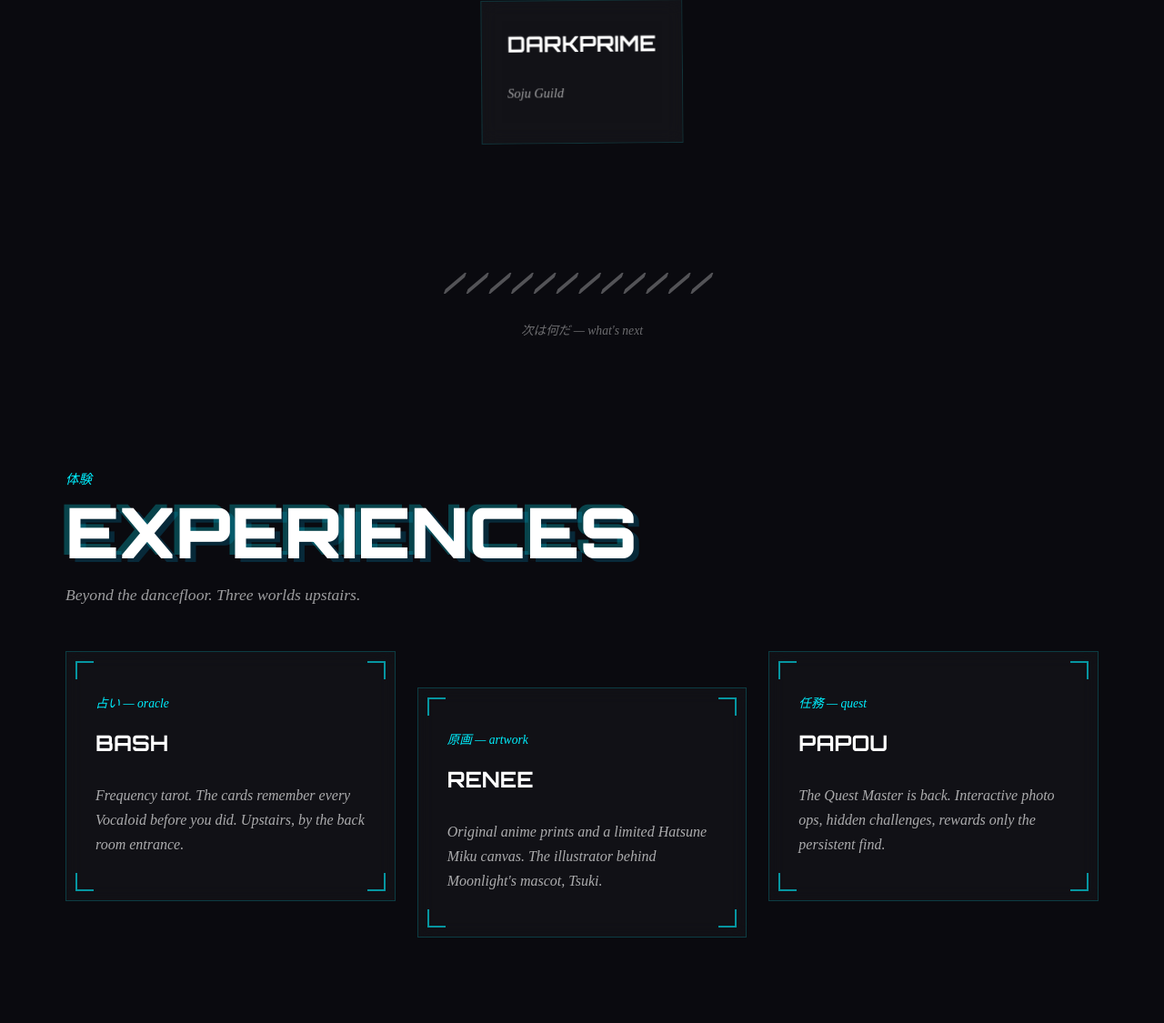
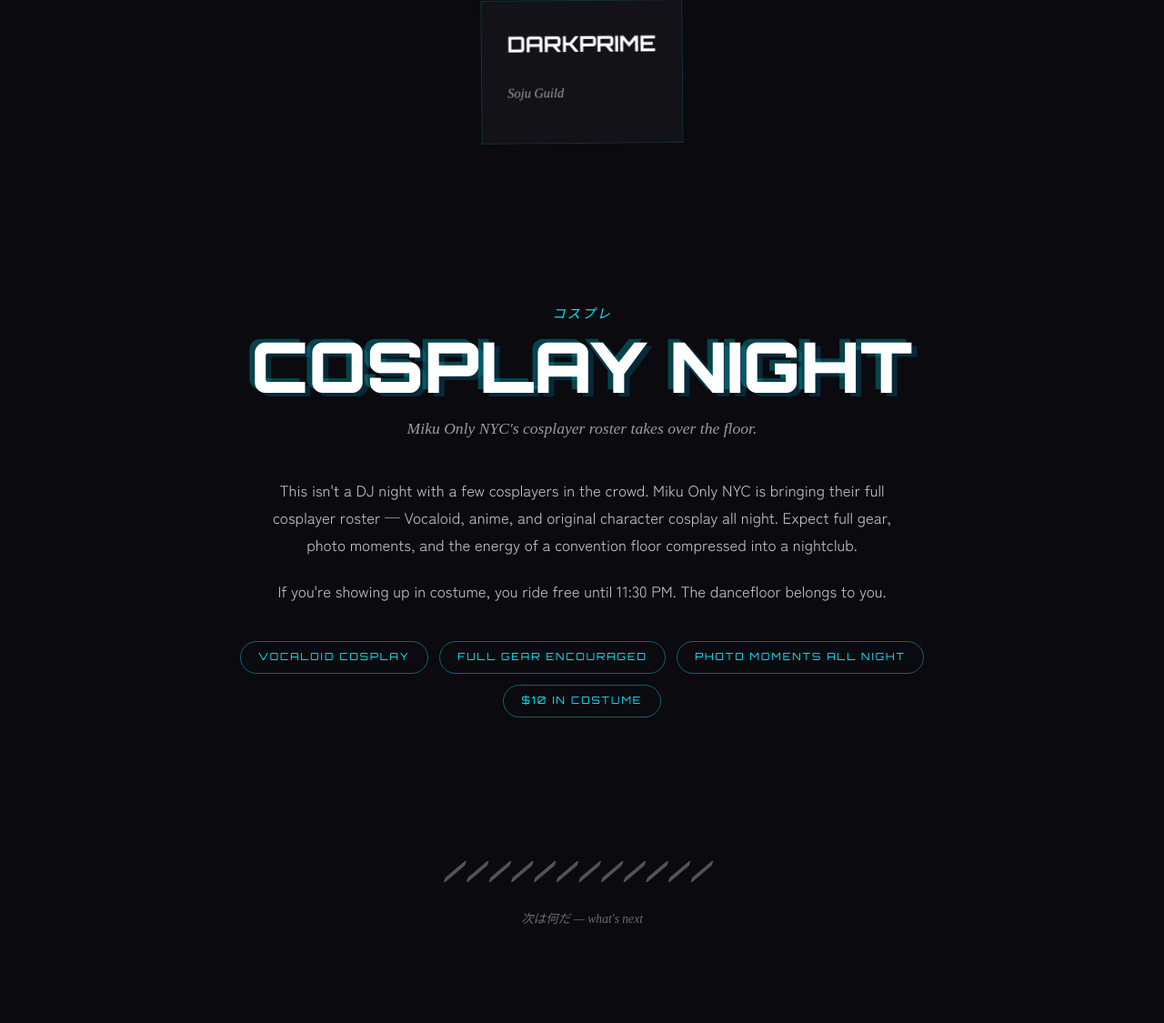
Before and after one commit to SynapticCode/moonlightotakunights, a PHP site: page /sandbox/index.html in a window 1280 px wide. Shown: the part 1613-2738 px from the top of the page at 91% size. Run offline with PHP 8.4, Linux system fonts and the light colour scheme; some libraries are stand-ins or nearby versions.

Commit message:
Sandbox: add cosplay night hype block between lineup and experiences
Made-with: Cursor

```diff
--- a/sandbox/index.html
+++ b/sandbox/index.html
@@ -129,6 +129,26 @@
             </div>
         </section>
 
+        <section class="cosplay-block">
+            <div class="cosplay-block-inner">
+                <p class="cosplay-jp-label">コスプレ</p>
+                <h2 class="cosplay-title">
+                    <span class="chromatic-title" data-text="COSPLAY NIGHT">COSPLAY NIGHT</span>
+                </h2>
+                <p class="cosplay-sub">Miku Only NYC's cosplayer roster takes over the floor.</p>
+                <div class="cosplay-body">
+                    <p>This isn't a DJ night with a few cosplayers in the crowd. Miku Only NYC is bringing their full cosplayer roster — Vocaloid, anime, and original character cosplay all night. Expect full gear, photo moments, and the energy of a convention floor compressed into a nightclub.</p>
+                    <p>If you're showing up in costume, you ride free until 11:30 PM. The dancefloor belongs to you.</p>
+                </div>
+                <div class="cosplay-badges">
+                    <span class="cosplay-badge">VOCALOID COSPLAY</span>
+                    <span class="cosplay-badge">FULL GEAR ENCOURAGED</span>
+                    <span class="cosplay-badge">PHOTO MOMENTS ALL NIGHT</span>
+                    <span class="cosplay-badge">$10 IN COSTUME</span>
+                </div>
+            </div>
+        </section>
+
         <div class="slash-divider">
             <span class="slashes" aria-hidden="true">////////////</span>
             <p class="slash-sub">次は何だ — what's next</p>
--- a/sandbox/sandbox.css
+++ b/sandbox/sandbox.css
@@ -433,6 +433,87 @@
     margin-top: 0.5rem;
 }
 
+/* Cosplay hype block */
+.sandbox .cosplay-block {
+    width: 100%;
+    background: var(--sb-bg);
+    padding: 6rem 2rem;
+    text-align: center;
+}
+
+.sandbox .cosplay-block-inner {
+    max-width: 900px;
+    margin: 0 auto;
+}
+
+.sandbox .cosplay-jp-label {
+    font-family: 'Noto Serif JP', serif;
+    font-size: 0.9rem;
+    font-style: italic;
+    color: var(--sb-cyan-primary);
+    letter-spacing: 2px;
+    margin: 0;
+}
+
+.sandbox .cosplay-title {
+    font-family: 'Orbitron', sans-serif;
+    font-weight: 900;
+    font-size: clamp(2.5rem, 6vw, 5rem);
+    text-transform: uppercase;
+    color: #fff;
+    line-height: 1;
+    margin: 0;
+    margin-top: 0.5rem;
+}
+
+.sandbox .cosplay-sub {
+    font-family: 'Noto Serif JP', serif;
+    font-size: 1.1rem;
+    font-style: italic;
+    color: rgba(255, 255, 255, 0.6);
+    max-width: 600px;
+    margin: 1rem auto 0;
+    line-height: 1.5;
+}
+
+.sandbox .cosplay-body {
+    max-width: 680px;
+    margin: 2.5rem auto 0;
+    font-family: 'Zen Kaku Gothic New', sans-serif;
+    font-size: 1.05rem;
+    line-height: 1.8;
+    color: rgba(255, 255, 255, 0.75);
+    text-align: center;
+}
+
+.sandbox .cosplay-body p {
+    margin: 0;
+}
+
+.sandbox .cosplay-body p + p {
+    margin-top: 1.25rem;
+}
+
+.sandbox .cosplay-badges {
+    display: flex;
+    flex-wrap: wrap;
+    justify-content: center;
+    gap: 0.75rem;
+    margin-top: 2.5rem;
+}
+
+.sandbox .cosplay-badge {
+    padding: 0.5rem 1.2rem;
+    border: 1px solid var(--sb-border-strong);
+    border-radius: 30px;
+    font-family: 'Orbitron', sans-serif;
+    font-size: 0.7rem;
+    letter-spacing: 2px;
+    text-transform: uppercase;
+    color: var(--sb-cyan-primary);
+    background: transparent;
+}
+
 /* Slash divider */
 .sandbox .slash-divider {
     width: 100%;
@@ -730,6 +811,10 @@
         padding: 3.75rem 1.5rem;
     }
 
+    .sandbox .cosplay-block {
+        padding: 4rem 1.5rem;
+    }
+
     .sandbox .slash-divider {
         padding: 2.25rem 0;
     }
```
